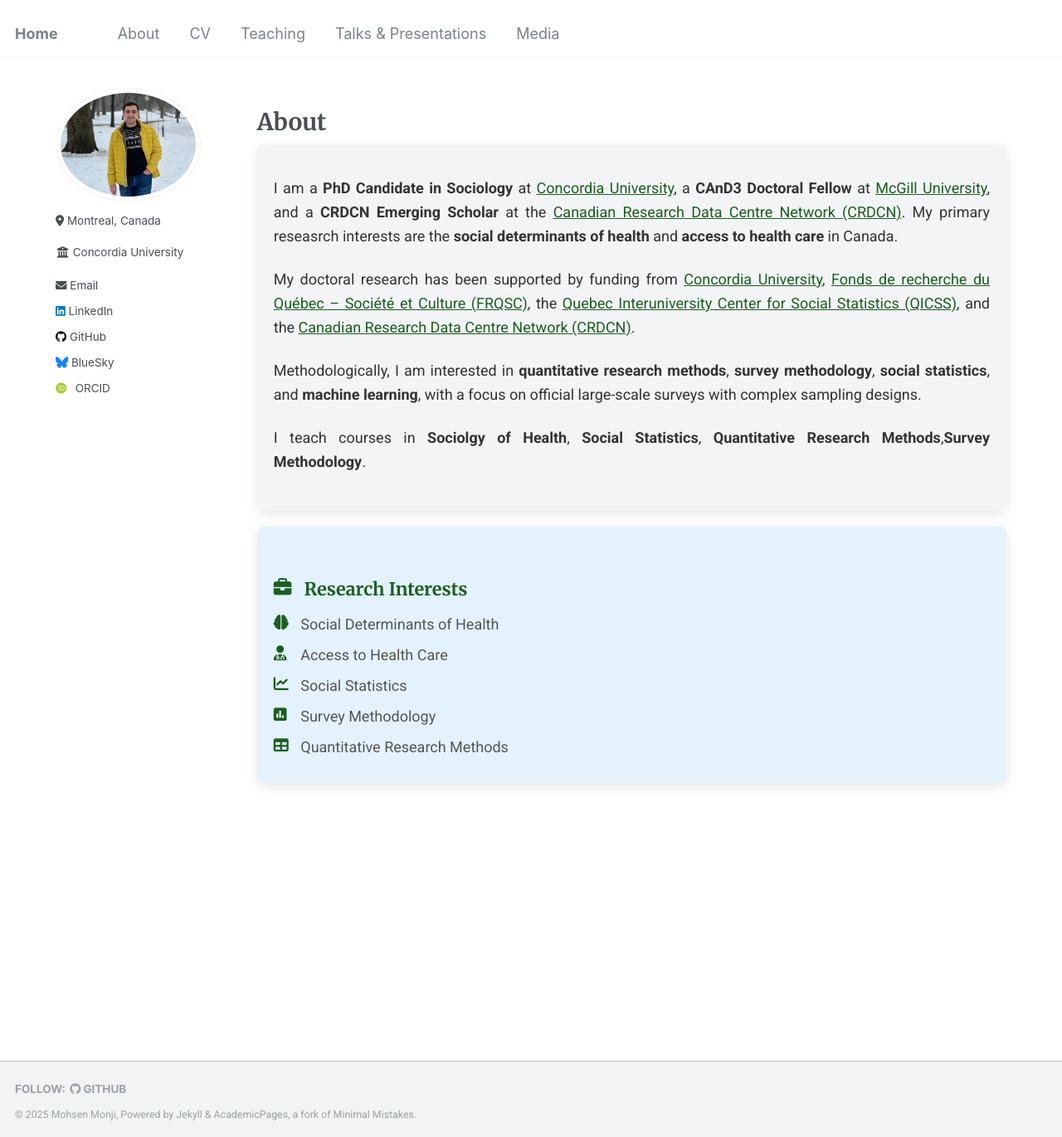
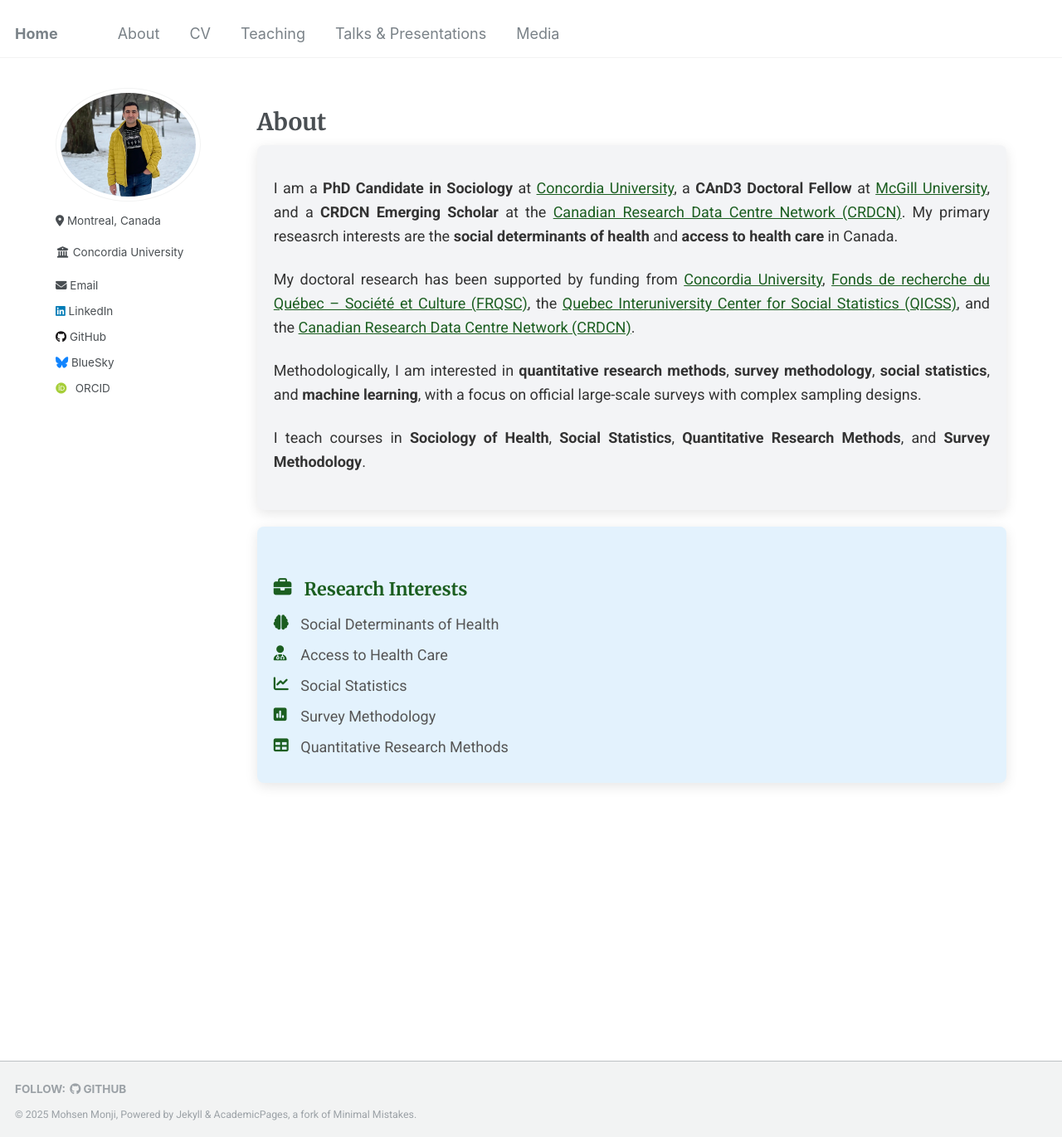
Before and after one commit to Mohsnmonji/mohsnmonji.github.io, a Jekyll site: the page built from about-me.md, in a window 1280 px wide and 1371 px high. Shown: the whole window at 83% size. Built offline with Jekyll 4.4.1, drawn with Linux system fonts in a browser that asks for light colours; some web fonts are replaced.

Commit message:
Update about-me.md

```diff
--- a/about-me.md
+++ b/about-me.md
@@ -106,8 +106,7 @@ author_profile: true
     <strong>social statistics</strong>, and <strong>machine learning</strong>, with a focus on official large-scale surveys with complex sampling designs.
   </p>
  <p>
-    I teach courses in <strong>Sociolgy of Health</strong>,
-    <strong>Social Statistics</strong>, <strong>Quantitative Research Methods</strong>,<strong>Survey Methodology</strong>.
+    I teach courses in <strong>Sociology of Health</strong>, <strong>Social Statistics</strong>, <strong>Quantitative Research Methods</strong>, and <strong>Survey Methodology</strong>.
 </p>
 </div>
 
```
